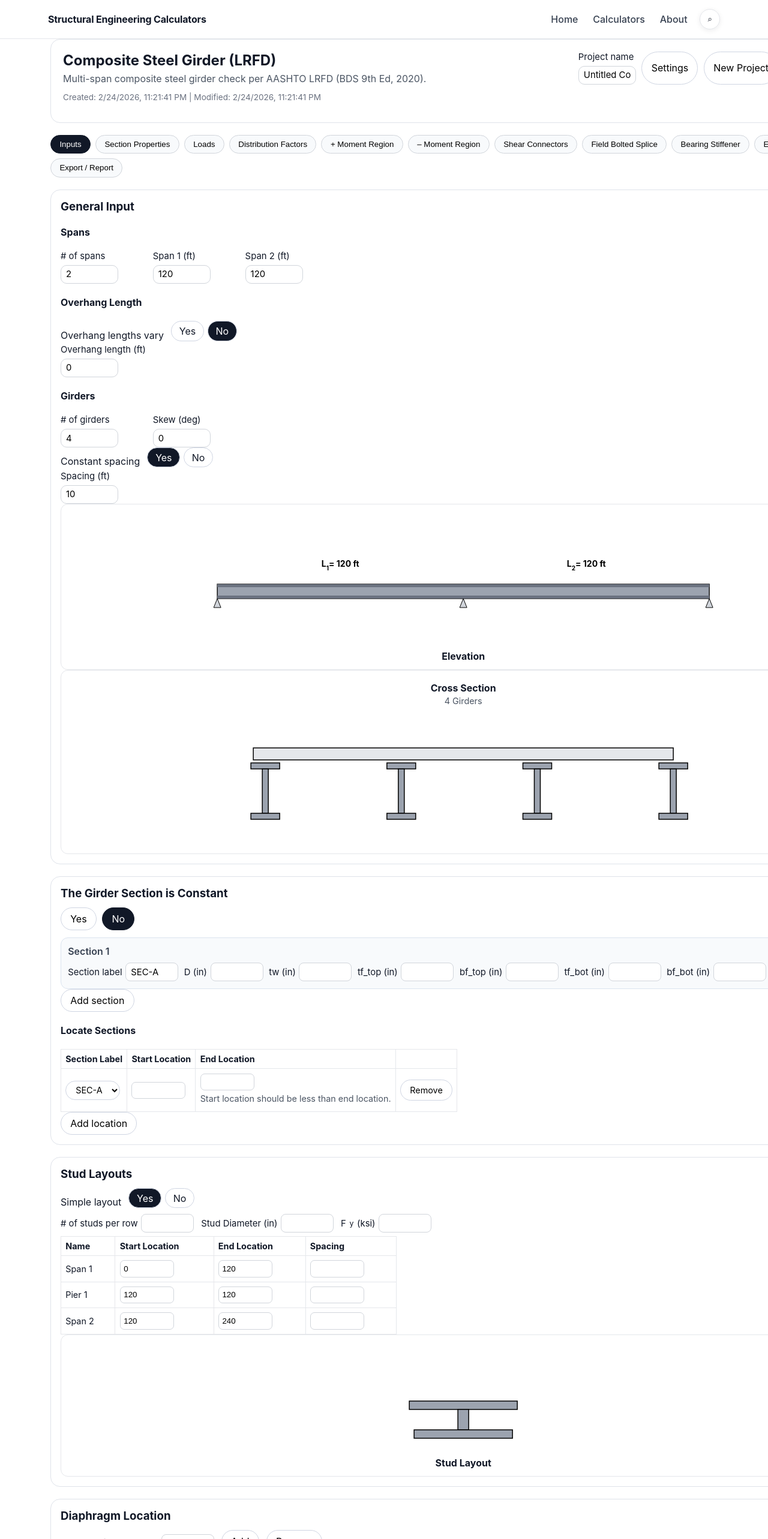
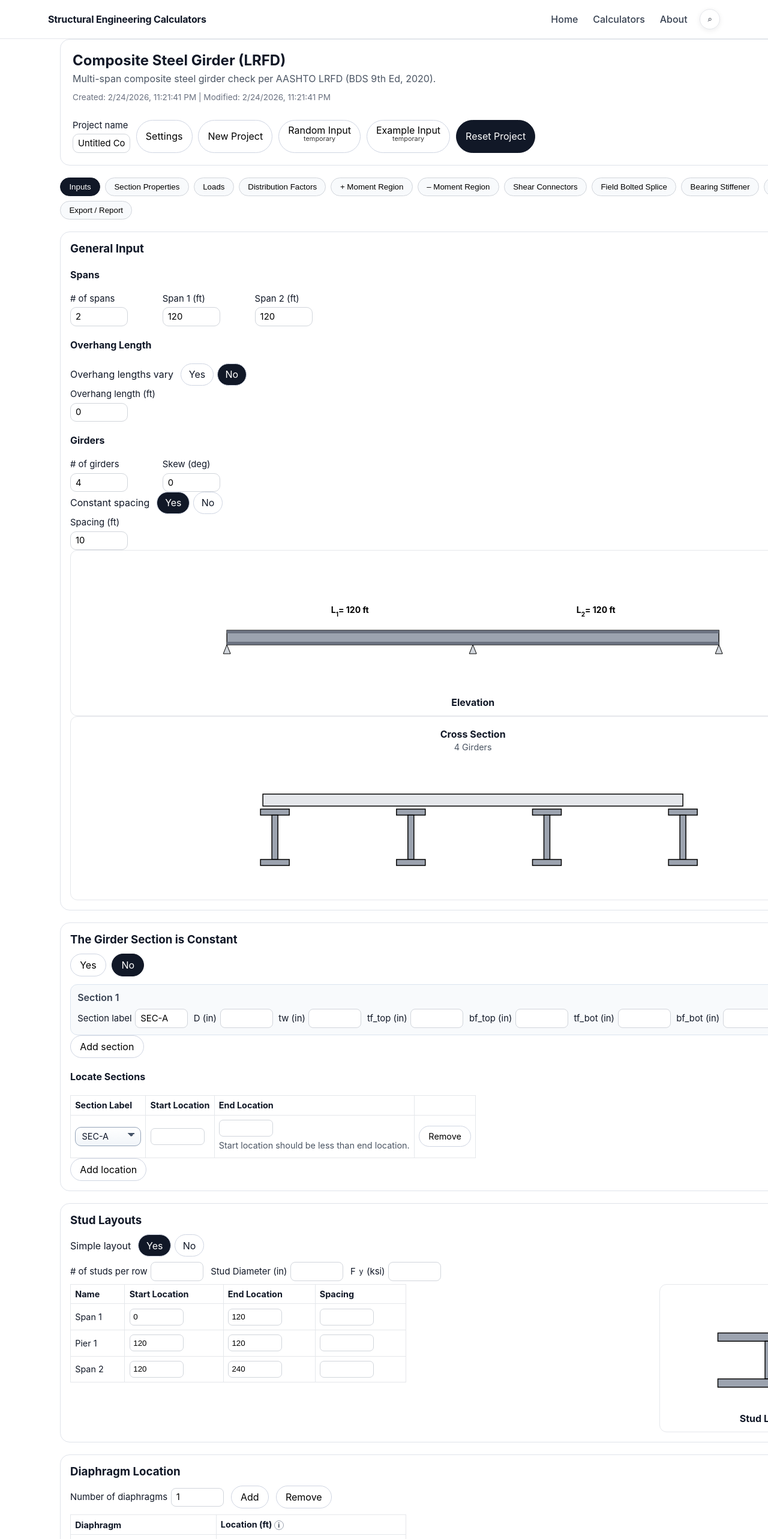
Before and after one commit to parkerallen22/Structural-Engineering-Calculation, a Next.js app: page /calculators/composite-steel-girder-lrfd in a window 1280 px wide. Shown: the top 2566 px of the page at 60% size. Built offline with nearby package versions, Linux system fonts and the light colour scheme.

Commit message:
Refine girder input UX, diagrams, and layout behavior

```diff
--- a/src/app/calculators/composite-steel-girder-lrfd/page.js
+++ b/src/app/calculators/composite-steel-girder-lrfd/page.js
@@ -1,6 +1,6 @@
 'use client';
 
-import { useEffect, useMemo, useState } from 'react';
+import { useEffect, useMemo, useRef, useState } from 'react';
 import styles from './page.module.css';
 
 const CALCULATOR_ID = 'composite-steel-girder-lrfd';
@@ -213,12 +213,51 @@ function round(value, digits = 3) {
   return Number(numeric.toFixed(digits));
 }
 
+function cloneFallbackValue(fallbackValue) {
+  if (typeof fallbackValue === 'function') {
+    return fallbackValue();
+  }
+  if (Array.isArray(fallbackValue)) {
+    return [...fallbackValue];
+  }
+  if (fallbackValue && typeof fallbackValue === 'object') {
+    if (typeof structuredClone === 'function') {
+      return structuredClone(fallbackValue);
+    }
+    return { ...fallbackValue };
+  }
+  return fallbackValue;
+}
+
 function resizeArray(source, targetLength, fallbackValue) {
   const next = [...source];
   while (next.length < targetLength) {
-    next.push(fallbackValue);
+    next.push(cloneFallbackValue(fallbackValue));
   }
   return next.slice(0, targetLength);
+}
+
+function randomInt(min, max) {
+  return Math.floor(Math.random() * (max - min + 1)) + min;
+}
+
+function randomDecimal(min, max, digits = 1) {
+  const value = min + Math.random() * (max - min);
+  return round(value, digits);
+}
+
+function spanLengthForSketch(spanLengths, index) {
+  const current = toNullableNumber(spanLengths[index]);
+  if (current !== null && current > 0) {
+    return current;
+  }
+  for (let i = index - 1; i >= 0; i -= 1) {
+    const prior = toNullableNumber(spanLengths[i]);
+    if (prior !== null && prior > 0) {
+      return prior;
+    }
+  }
+  return 1;
 }
 
 function normalizeDeckRebar(input = {}) {
@@ -632,6 +671,94 @@ export default function CompositeSteelGirderLrfdPage() {
   const [activeTab, setActiveTab] = useState(TAB_LABELS[0]);
   const [settingsOpen, setSettingsOpen] = useState(false);
   const [sectionLocateError, setSectionLocateError] = useState('');
+  const diaphragmValueMemoryRef = useRef([]);
+
+  const totalBridgeLength = useMemo(
+    () => project.geometry.spanLengths_ft.reduce((sum, value) => sum + toNumber(value), 0),
+    [project.geometry.spanLengths_ft],
+  );
+
+  const buildRandomProject = (current) => {
+    const numberOfSpans = randomInt(2, 6);
+    const baseSpan = randomDecimal(20, 42, 1);
+    const spanLengths = Array.from({ length: numberOfSpans }, (_, i) => {
+      if (i === 0) {
+        return baseSpan;
+      }
+      return Math.max(15, Math.min(50, round(baseSpan + randomDecimal(-8, 8, 1), 1)));
+    });
+    const avgSpan = spanLengths.reduce((sum, value) => sum + value, 0) / spanLengths.length;
+    const overhangBase = round(avgSpan * randomDecimal(0.1, 0.2, 2), 1);
+    const numberOfGirders = randomInt(4, 12);
+    const spacing_ft = randomDecimal(4, 10, 1);
+    const depth = randomDecimal(24, 48, 1);
+    const topFlange = round(depth * randomDecimal(0.3, 0.45, 2), 1);
+    const botFlange = round(depth * randomDecimal(0.3, 0.45, 2), 1);
+    const web = round(depth * randomDecimal(0.035, 0.06, 3), 2);
+    const totalLength = spanLengths.reduce((sum, value) => sum + value, 0);
+    const diaphragmCount = randomInt(2, 8);
+    const diaphragms = Array.from({ length: diaphragmCount }, (_, index) => {
+      const x = round(((index + 1) / (diaphragmCount + 1)) * totalLength, 1);
+      return { id: crypto.randomUUID(), x_ft: x };
+    });
+
+    return {
+      ...current,
+      geometry: {
+        ...current.geometry,
+        numberOfSpans,
+        spanLengths_ft: spanLengths,
+        spanPoints: spanLengths.map((length) => ({ momentAtMid: true, xPrime_ft: round(length / 2, 3) })),
+        overhangsVary: false,
+        overhangLength_ft: overhangBase,
+        overhangLeft_ft: overhangBase,
+        overhangRight_ft: overhangBase,
+        numberOfGirders,
+        constantSpacing: true,
+        spacing_ft,
+        spacingArray_ft: Array.from({ length: Math.max(0, numberOfGirders - 1) }, () => spacing_ft),
+        skew_deg: randomDecimal(0, 25, 1),
+      },
+      schedules: {
+        ...current.schedules,
+        sectionLabels: current.schedules.sectionLabels.map((section, index) =>
+          index === 0
+            ? {
+                ...section,
+                D_in: depth,
+                tw_in: web,
+                tf_top_in: randomDecimal(0.75, 2.25, 2),
+                bf_top_in: topFlange,
+                tf_bot_in: randomDecimal(0.75, 2.25, 2),
+                bf_bot_in: botFlange,
+              }
+            : section,
+        ),
+        studLayout: {
+          ...current.schedules.studLayout,
+          constants: {
+            ...current.schedules.studLayout.constants,
+            studsPerRow: randomInt(2, 4),
+            diameter_in: randomDecimal(0.75, 1, 2),
+            Fy_ksi: randomInt(50, 65),
+          },
+        },
+        diaphragmLocations: diaphragms,
+      },
+      materials: {
+        ...current.materials,
+        Fy_ksi: randomInt(50, 70),
+        fc_ksi: randomDecimal(4, 6, 1),
+      },
+      autoDeadLoad: {
+        ...current.autoDeadLoad,
+        deckThickness_in: randomDecimal(7, 10, 1),
+        haunchThickness_in: randomDecimal(1.5, 3, 1),
+        wearingSurface_psf: randomInt(0, 30),
+        parapet_plf: randomInt(200, 900),
+      },
+    };
+  };
 
   useEffect(() => {
     const raw = window.localStorage.getItem(STORAGE_BASE_KEY);
@@ -641,6 +768,7 @@ export default function CompositeSteelGirderLrfdPage() {
 
     try {
       const restored = JSON.parse(raw);
+      diaphragmValueMemoryRef.current = (restored?.schedules?.diaphragmLocations || []).map((row) => row?.x_ft ?? null);
       setProject(withLocationsAndDemands(restored));
     } catch (error) {
       console.error('Failed to restore project state', error);
@@ -855,10 +983,27 @@ export default function CompositeSteelGirderLrfdPage() {
             type="button"
             onClick={() => {
               const fresh = withLocationsAndDemands(createInitialProject());
+              diaphragmValueMemoryRef.current = [];
               setProject(fresh);
             }}
           >
             New Project
+          </button>
+          <button
+            className={`${styles.secondaryButton} ${styles.utilityButton}`}
+            type="button"
+            onClick={() => updateProject((current) => buildRandomProject(current))}
+          >
+            <span>Random Input</span>
+            <small>temporary</small>
+          </button>
+          <button
+            className={`${styles.secondaryButton} ${styles.utilityButton}`}
+            type="button"
+            onClick={() => window.alert('Example Input coming soon.')}
+          >
+            <span>Example Input</span>
+            <small>temporary</small>
           </button>
           <button
             className={styles.button}
@@ -866,6 +1011,7 @@ export default function CompositeSteelGirderLrfdPage() {
             onClick={() => {
               if (window.confirm('Reset this project to defaults? This cannot be undone.')) {
                 const fresh = withLocationsAndDemands(createInitialProject());
+                diaphragmValueMemoryRef.current = [];
                 setProject(fresh);
               }
             }}
@@ -903,15 +1049,21 @@ export default function CompositeSteelGirderLrfdPage() {
             <div className={styles.grid4}>
               <label className={styles.field}>
                 # of spans
-                <NumericInput
+                <input
+                  type="text"
+                  inputMode="numeric"
                   value={project.geometry.numberOfSpans}
-                  onCommit={(value) => {
-                    const nextCount = Math.max(1, Math.floor(toNumber(value, 1)));
+                  disabled={allTabsReadOnly}
+                  onChange={(event) => {
+                    const nextCount = Math.max(1, Math.floor(toNumber(event.target.value, 1)));
                     updateProject((current) => {
-                      const nextSpans = resizeArray(current.geometry.spanLengths_ft, nextCount, null);
-                      const nextPoints = resizeArray(current.geometry.spanPoints, nextCount, { momentAtMid: true, xPrime_ft: null }).map((point, index) => {
-                        const spanL = toNumber(nextSpans[index], 0);
-                        return { ...point, xPrime_ft: point.momentAtMid ? spanL / 2 : point.xPrime_ft };
+                      const lastSpanLength = current.geometry.spanLengths_ft[current.geometry.spanLengths_ft.length - 1] ?? null;
+                      const nextSpans = resizeArray(current.geometry.spanLengths_ft, nextCount, lastSpanLength).map((value, index) =>
+                        index < current.geometry.spanLengths_ft.length ? value : null,
+                      );
+                      const nextPoints = resizeArray(current.geometry.spanPoints, nextCount, () => ({ momentAtMid: true, xPrime_ft: null })).map((point, index) => {
+                        const sketchSpan = spanLengthForSketch(nextSpans, index);
+                        return { ...point, xPrime_ft: point.momentAtMid ? sketchSpan / 2 : point.xPrime_ft };
                       });
                       return {
                         ...current,
@@ -924,7 +1076,6 @@ export default function CompositeSteelGirderLrfdPage() {
                       };
                     });
                   }}
-                  disabled={allTabsReadOnly}
                 />
               </label>
               {project.geometry.spanLengths_ft.map((span, index) => (
@@ -1062,7 +1213,8 @@ export default function CompositeSteelGirderLrfdPage() {
               <svg viewBox="0 0 900 220" width="100%" height="220" role="img" aria-label="Bridge elevation">
                 <rect x="0" y="0" width="900" height="220" fill="white" />
                 {(() => {
-                  const spanTotal = project.geometry.spanLengths_ft.reduce((sum, value) => sum + toNumber(value), 0);
+                  const spanLengthsForSketch = project.geometry.spanLengths_ft.map((_, index) => spanLengthForSketch(project.geometry.spanLengths_ft, index));
+                  const spanTotal = spanLengthsForSketch.reduce((sum, value) => sum + toNumber(value), 0);
                   const leftOverhang = toNumber(project.geometry.overhangsVary ? project.geometry.overhangLeft_ft : project.geometry.overhangLength_ft, 0);
                   const rightOverhang = toNumber(project.geometry.overhangsVary ? project.geometry.overhangRight_ft : project.geometry.overhangLength_ft, 0);
                   const total = spanTotal + leftOverhang + rightOverhang || 1;
@@ -1079,7 +1231,7 @@ export default function CompositeSteelGirderLrfdPage() {
 
                   const supports = [cursor];
                   return project.geometry.spanLengths_ft.map((span, index) => {
-                    const width = (toNumber(span) / total) * (beamEndX - beamStartX);
+                    const width = (toNumber(spanLengthsForSketch[index]) / total) * (beamEndX - beamStartX);
                     const supportX = cursor;
                     cursor += width;
                     supports.push(cursor);
@@ -1088,7 +1240,7 @@ export default function CompositeSteelGirderLrfdPage() {
                         <text x={supportX + width / 2} y="92" textAnchor="middle" fontSize="14" fontWeight="700">
                           L
                           <tspan baselineShift="sub" fontSize="10">{index + 1}</tspan>
-                          = {formatDisplay(span)} ft
+                          {toNullableNumber(span) !== null ? `= ${formatDisplay(span)} ft` : ""}
                         </text>
                       </g>
                     );
@@ -1267,7 +1419,7 @@ export default function CompositeSteelGirderLrfdPage() {
                             <tr key={locationRow.id}>
                               <td>
                                 <select
-                                  className={`${styles.pillSelect} ${styles.sectionSelect}`}
+                                  className={`${styles.dropdownSelect} ${styles.sectionSelect}`}
                                   value={locationRow.labelId}
                                   onChange={(event) =>
                                     updateProject((current) => ({
@@ -1351,7 +1503,8 @@ export default function CompositeSteelGirderLrfdPage() {
               </div>
             )}
 
-            <div className={styles.tableWrap}><table className={`${styles.table} ${styles.compactTable}`}><thead><tr><th>Name</th><th>Start Location</th><th>End Location</th><th>Spacing</th>{!(project.schedules.studLayout?.simpleLayout ?? true) && <><th># of studs per row</th><th>Stud Diameter (in)</th><th>F<sub>y</sub> (ksi)</th></>}</tr></thead><tbody>
+            <div className={styles.studLayoutContent}>
+              <div className={`${styles.tableWrap} ${styles.studLayoutTable}`}><table className={`${styles.table} ${styles.compactTable}`}><thead><tr><th>Name</th><th>Start Location</th><th>End Location</th><th>Spacing</th>{!(project.schedules.studLayout?.simpleLayout ?? true) && <><th># of studs per row</th><th>Stud Diameter (in)</th><th>F<sub>y</sub> (ksi)</th></>}</tr></thead><tbody>
               {(project.schedules.studLayout?.rows || []).map((row, idx) => (
                 <tr key={row.id}><td>{row.name}</td>
                   <td><NumericInput value={row.startX_ft} onCommit={(value)=>updateProject((current)=>({ ...current, schedules:{...current.schedules, studLayout:{...current.schedules.studLayout, rows: current.schedules.studLayout.rows.map((entry, i)=> i===idx ? {...entry,startX_ft: value}:entry)}}}))} /></td>
@@ -1367,12 +1520,13 @@ export default function CompositeSteelGirderLrfdPage() {
                 </tr>
               ))}
             </tbody></table></div>
+            <div className={styles.studLayoutSketch}>
             <PlaceholderSketch title="Stud Layout">
-              <svg viewBox="0 0 320 180" width="100%" height="180">
-                <rect width="320" height="180" fill="white" />
-                <rect x="70" y="98" width="180" height="14" fill="#9ca3af" stroke="black" strokeWidth="1.5" />
-                <rect x="151" y="112" width="18" height="34" fill="#9ca3af" stroke="black" strokeWidth="1.5" />
-                <rect x="78" y="146" width="164" height="14" fill="#9ca3af" stroke="black" strokeWidth="1.5" />
+              <svg viewBox="0 0 340 190" width="100%" height="190">
+                <rect width="340" height="190" fill="white" />
+                <rect x="86" y="68" width="168" height="14" fill="#9ca3af" stroke="black" strokeWidth="1.5" />
+                <rect x="166" y="82" width="8" height="64" fill="#9ca3af" stroke="black" strokeWidth="1.5" />
+                <rect x="86" y="146" width="168" height="14" fill="#9ca3af" stroke="black" strokeWidth="1.5" />
                 {(() => {
                   const studCount = Math.max(0, Math.floor(toNumber(project.schedules.studLayout?.constants?.studsPerRow, 0)));
                   const spacing = studCount <= 1 ? 0 : 140 / (studCount - 1);
@@ -1381,14 +1535,16 @@ export default function CompositeSteelGirderLrfdPage() {
                     const x = firstX + idx * spacing;
                     return (
                       <g key={`stud-${idx}`}>
-                        <rect x={x - 3} y="68" width="6" height="30" fill="#374151" />
-                        <rect x={x - 5} y="62" width="10" height="6" fill="#6b7280" />
+                        <rect x={x - 3} y="38" width="6" height="30" fill="#374151" />
+                        <rect x={x - 5} y="32" width="10" height="6" fill="#6b7280" />
                       </g>
                     );
                   });
                 })()}
               </svg>
             </PlaceholderSketch>
+            </div>
+            </div>
           </section>
 
           <section className={styles.card}>
@@ -1401,13 +1557,24 @@ export default function CompositeSteelGirderLrfdPage() {
                   value={project.schedules.diaphragmLocations.length}
                   onCommit={(value) => {
                     const count = Math.max(1, Math.floor(toNumber(value, 1)));
-                    updateProject((current) => ({
-                      ...current,
-                      schedules: {
-                        ...current.schedules,
-                        diaphragmLocations: resizeArray(current.schedules.diaphragmLocations, count, createDiaphragm()),
-                      },
-                    }));
+                    updateProject((current) => {
+                      current.schedules.diaphragmLocations.forEach((entry, index) => {
+                        diaphragmValueMemoryRef.current[index] = entry.x_ft;
+                      });
+                      const next = resizeArray(current.schedules.diaphragmLocations, count, () => createDiaphragm()).map((entry, index) => {
+                        if (index >= current.schedules.diaphragmLocations.length && (diaphragmValueMemoryRef.current[index] ?? null) !== null) {
+                          return { ...entry, x_ft: diaphragmValueMemoryRef.current[index] };
+                        }
+                        return entry;
+                      });
+                      return {
+                        ...current,
+                        schedules: {
+                          ...current.schedules,
+                          diaphragmLocations: next,
+                        },
+                      };
+                    });
                   }}
                 />
               </label>
@@ -1419,7 +1586,7 @@ export default function CompositeSteelGirderLrfdPage() {
                 {project.schedules.diaphragmLocations.map((row, index) => (
                   <tr key={row.id}>
                     <td>D{index + 1}</td>
-                    <td><NumericInput value={row.x_ft} onCommit={(value)=>updateProject((current)=>({ ...current, schedules:{...current.schedules, diaphragmLocations: current.schedules.diaphragmLocations.map((entry)=>entry.id===row.id?{...entry,x_ft:value}:entry)}}))} /></td>
+                    <td><NumericInput value={row.x_ft} onCommit={(value)=>updateProject((current)=>({ ...current, schedules:{...current.schedules, diaphragmLocations: current.schedules.diaphragmLocations.map((entry, idx)=>{ if (entry.id!==row.id) return entry; const clamped = value===null ? null : Math.max(0, Math.min(totalBridgeLength, value)); diaphragmValueMemoryRef.current[idx] = clamped; return {...entry,x_ft:clamped}; })}}))} /></td>
                   </tr>
                 ))}
               </tbody></table>
@@ -1446,7 +1613,11 @@ export default function CompositeSteelGirderLrfdPage() {
                   }
 
                   const diaphragmGroups = (project.schedules.diaphragmLocations || []).map((row, idx) => {
-                    const x = 70 + (Math.max(0, toNumber(row.x_ft, 0)) / totalLength) * 790;
+                    if (row.x_ft === null || row.x_ft === "" || typeof row.x_ft === "undefined") {
+                      return null;
+                    }
+                    const clampedValue = Math.max(0, Math.min(totalLength, toNumber(row.x_ft, 0)));
+                    const x = 70 + (clampedValue / totalLength) * 790;
                     return (
                       <g key={`dia-line-${row.id}`}>
                         {girderYs.slice(0, -1).map((y, yIdx) => (
@@ -1467,7 +1638,7 @@ export default function CompositeSteelGirderLrfdPage() {
                     );
                   });
 
-                  return [...supportGroups, ...diaphragmGroups];
+                  return [...supportGroups, ...diaphragmGroups.filter(Boolean)];
                 })()}
               </svg>
               <h4 className={styles.diagramLabel}>Structural Steel Plan</h4>
@@ -1475,7 +1646,7 @@ export default function CompositeSteelGirderLrfdPage() {
           </section>
 
           <section className={styles.card}>
-            <h3 className={styles.sectionTitle}>Deck Rebar</h3>
+            <h3 className={styles.sectionTitle}>Deck Reinforcement</h3>
             {[
               ['longitudinalTop', 'Longitudinal (Top)'],
               ['longitudinalBottom', 'Longitudinal (Bottom)'],
@@ -1490,7 +1661,7 @@ export default function CompositeSteelGirderLrfdPage() {
                   <div className={styles.grid4}>
                     <label className={styles.field}>
                       Bar size (primary)
-                      <select className={styles.pillSelect}
+                      <select className={styles.dropdownSelect}
                         value={group.primaryBar}
                         onChange={(event) =>
                           updateProject((current) => ({
@@ -1544,7 +1715,7 @@ export default function CompositeSteelGirderLrfdPage() {
                       <div className={styles.grid4}>
                         <label className={styles.field}>
                           Bar size (secondary)
-                          <select className={styles.pillSelect}
+                          <select className={styles.dropdownSelect}
                             value={group.secondaryBar || ''}
                             onChange={(event) =>
                               updateProject((current) => ({
@@ -1610,7 +1781,7 @@ export default function CompositeSteelGirderLrfdPage() {
                   {project.derived.locations.map((location) => (
                     <tr key={location.id}>
                       <td>{location.name}</td>
-                      <td>
+                      <td className={styles.xGlobalCell}>
                         {location.type === 'span' ? (
                           <div className={styles.xGlobalInputCell}>
                             <NumericInput
@@ -1618,8 +1789,13 @@ export default function CompositeSteelGirderLrfdPage() {
                               value={location.x_global_ft}
                               onCommit={(value) =>
                                 updateProject((current) => {
+                                  const spanStart = current.geometry.spanLengths_ft
+                                    .slice(0, location.spanIndex)
+                                    .reduce((sum, length) => sum + toNumber(length, 0), 0);
+                                  const spanLength = toNumber(current.geometry.spanLengths_ft[location.spanIndex], 0);
+                                  const normalized = value === null ? null : Math.max(0, Math.min(spanLength, value - spanStart));
                                   const nextPoints = [...current.geometry.spanPoints];
-                                  nextPoints[location.spanIndex] = { ...nextPoints[location.spanIndex], xPrime_ft: value };
+                                  nextPoints[location.spanIndex] = { ...nextPoints[location.spanIndex], xPrime_ft: normalized };
                                   return { ...current, geometry: { ...current.geometry, spanPoints: nextPoints } };
                                 })
                               }
--- a/src/app/calculators/composite-steel-girder-lrfd/page.module.css
+++ b/src/app/calculators/composite-steel-girder-lrfd/page.module.css
@@ -1,7 +1,9 @@
 .page {
   display: grid;
   gap: 1.25rem;
-  padding-inline: 0.25rem;
+  padding-inline: 1.25rem;
+  max-width: 1600px;
+  margin: 0 auto;
 }
 
 .header {
@@ -129,6 +131,7 @@
 .toggleButtonGroup {
   display: inline-flex;
   gap: 0.35rem;
+  align-items: center;
 }
 
 .toggleButton {
@@ -136,8 +139,9 @@
   border-radius: 999px;
   background: #fff;
   color: #111827;
-  padding: 0.35rem 0.8rem;
+  padding: 0.45rem 0.8rem;
   min-width: 48px;
+  line-height: 1;
   font: inherit;
   cursor: pointer;
 }
@@ -246,7 +250,7 @@
   display: flex;
   gap: 0.75rem;
   flex-wrap: wrap;
-  align-items: flex-end;
+  align-items: center;
   margin-bottom: 0.35rem;
 }
 
@@ -288,7 +292,7 @@
 .xGlobalInputCell {
   display: grid;
   gap: 0.3rem;
-  align-items: start;
+  justify-items: center;
 }
 
 .compactToggleRow {
@@ -297,18 +301,36 @@
   gap: 0.35rem;
 }
 
-.pillSelect {
-  border: 1px solid #cfd5e2;
-  border-radius: 999px;
-  padding: 0.35rem 0.75rem;
+.dropdownSelect {
+  border: 1px solid #94a3b8;
+  border-radius: 10px;
+  padding: 0.42rem 2.1rem 0.42rem 0.65rem;
   font: inherit;
-  background: #fff;
-  min-width: 0;
-  width: fit-content;
+  color: #0f172a;
+  background: linear-gradient(180deg, #ffffff 0%, #f1f5f9 100%);
+  box-shadow: inset 0 1px 0 rgba(255, 255, 255, 0.9);
+  min-width: 150px;
+  appearance: none;
+  -webkit-appearance: none;
+  background-image:
+    linear-gradient(45deg, transparent 50%, #475569 50%),
+    linear-gradient(135deg, #475569 50%, transparent 50%),
+    linear-gradient(180deg, #ffffff 0%, #f1f5f9 100%);
+  background-position:
+    calc(100% - 15px) calc(50% - 3px),
+    calc(100% - 9px) calc(50% - 3px),
+    center;
+  background-size: 6px 6px, 6px 6px, 100% 100%;
+  background-repeat: no-repeat;
+}
+
+.dropdownSelect:focus {
+  outline: 2px solid #2563eb;
+  outline-offset: 1px;
 }
 
 .sectionSelect {
-  min-width: 88px;
+  min-width: 110px;
 }
 
 .buttonRowSpacing {
@@ -376,3 +398,40 @@
   font-weight: 600;
   color: #374151;
 }
+
+
+.studLayoutContent {
+  display: flex;
+  gap: 1rem;
+  align-items: flex-start;
+}
+
+.studLayoutTable {
+  flex: 1 1 auto;
+  min-width: 560px;
+}
+
+.studLayoutSketch {
+  flex: 0 0 360px;
+}
+
+.xGlobalCell {
+  text-align: center;
+}
+
+.xGlobalCell input {
+  margin-inline: auto;
+  text-align: center;
+}
+
+.utilityButton {
+  display: inline-flex;
+  flex-direction: column;
+  align-items: center;
+  line-height: 1.1;
+}
+
+.utilityButton small {
+  font-size: 0.68rem;
+  opacity: 0.8;
+}
```
